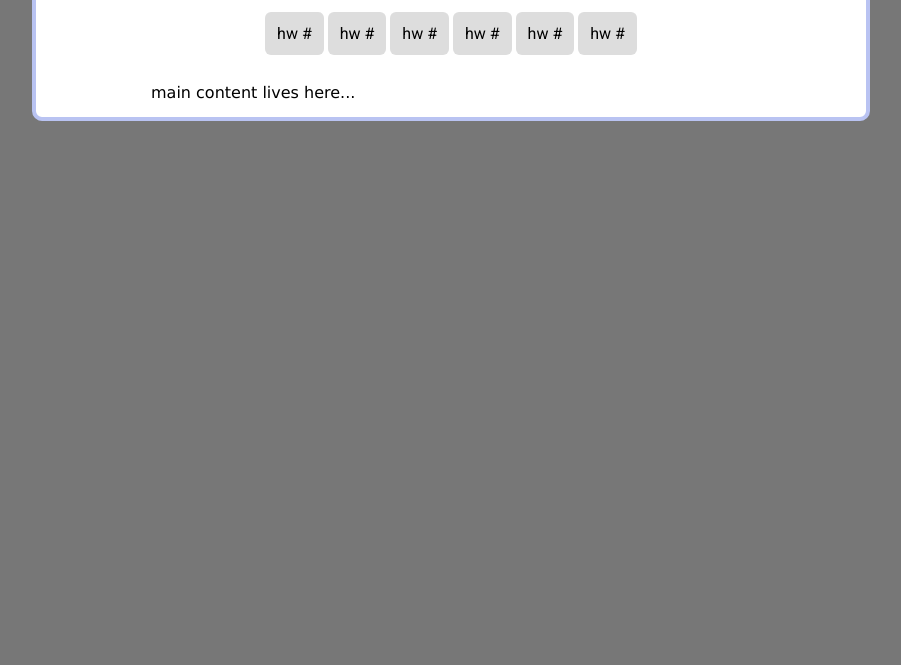
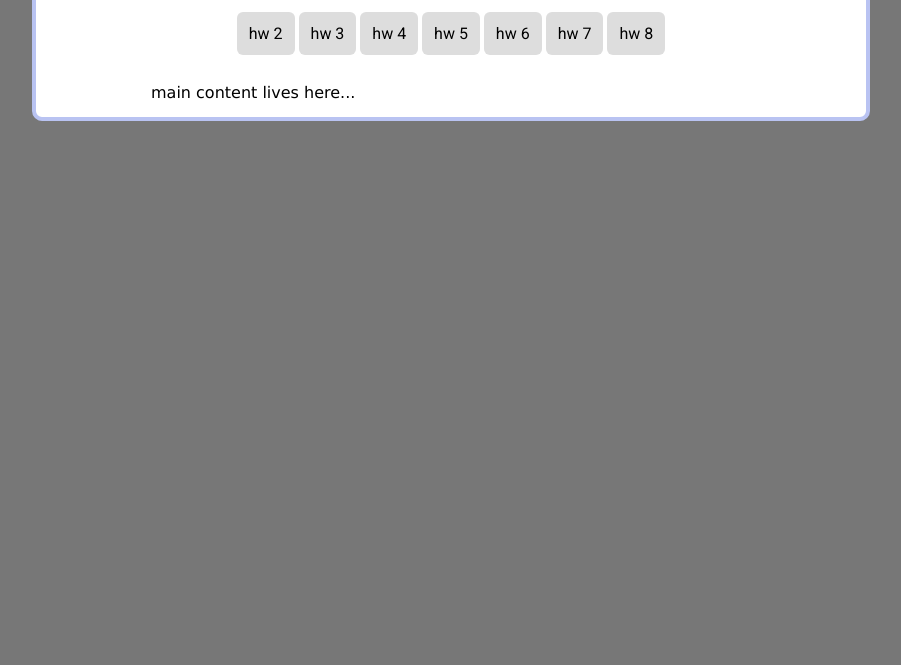
Before and after one commit to clearok/clearok.github.io, a plain HTML site: page index.html in a window 1280 px wide. Shown: the part 135-800 px from the top of the page, without its empty margins (189-1090 px from the left). Drawn offline with Linux system fonts and the light colour scheme.

Commit message:
Update index.html

```diff
--- a/index.html
+++ b/index.html
@@ -15,12 +15,13 @@
     <nav>
       <h1>CNIT 133 homework</h1>
       <ul>
-        <li><a href="#">hw #</a></li>
-        <li><a href="#">hw #</a></li>
-        <li><a href="#">hw #</a></li>
-        <li><a href="#">hw #</a></li>
-        <li><a href="#">hw #</a></li>
-        <li><a href="#">hw #</a></li>
+        <li><a href="#">hw 2</a></li>
+        <li><a href="#">hw 3</a></li>
+        <li><a href="#">hw 4</a></li>
+        <li><a href="#">hw 5</a></li>
+        <li><a href="#">hw 6</a></li>
+        <li><a href="#">hw 7</a></li>
+        <li><a href="#">hw 8</a></li>
       </ul>
     </nav>
   </header>
```
